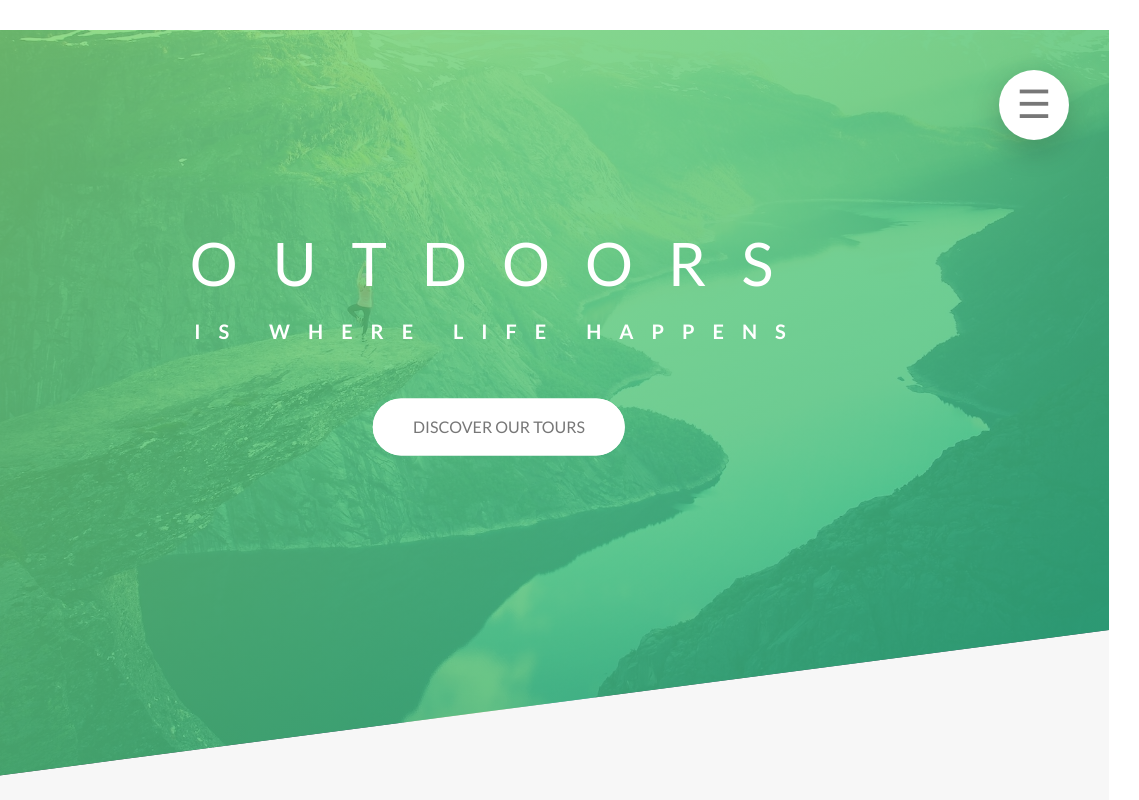
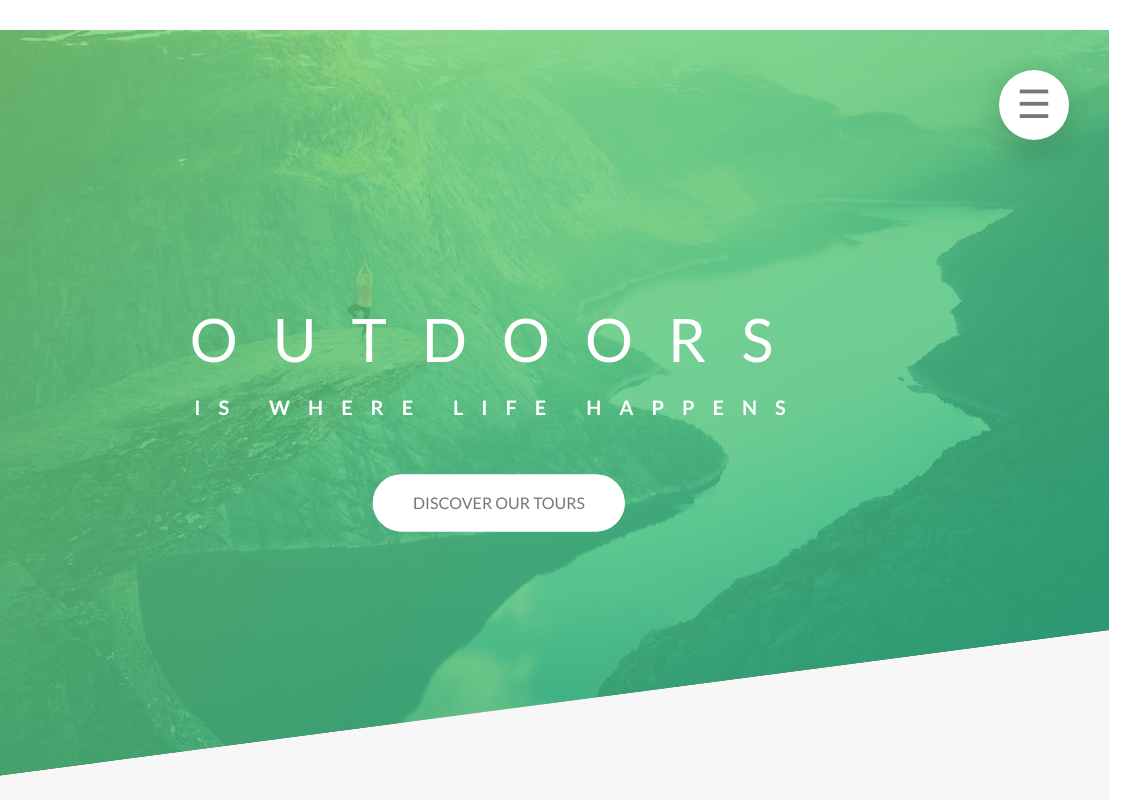
Before and after one commit to zachyo/Natours, a website: page index.html in a window 1280 px wide. Shown: the top 800 px of the page, 141-1280 px from the left. Drawn offline with nearby package versions, Linux system fonts and the light colour scheme; files that its build step writes are made by us from their sources.

Commit message:
Update _header.scss

```diff
--- a/sass/layouts/_header.scss
+++ b/sass/layouts/_header.scss
@@ -6,10 +6,21 @@
       rgba($color-primary-light, 0.8),
       rgba($color-primary-dark, 0.8)
     ),
-    url(../img/hero.jpg);
+    url(../img/hero-small.jpg);
   background-size: cover;
   background-position: top;
   clip-path: polygon(0 0, 100% 0, 100% 75vh, 0 100%);
+
+  @media (min-resolution: 192dpi) and (min-width: 37.5em), (min-width: 125em) {
+    background-image: linear-gradient(
+      to right bottom,
+      rgba($color-primary-light, 0.8),
+      rgba($color-primary-dark, 0.8)
+    ),
+    url(../img/hero.jpg);
+
+  }
+
 
   @include respond(tab-port) {
     clip-path: polygon(0 0, 100% 0, 100% 65vh, 0 100%);
@@ -22,11 +33,12 @@
   }
 
   &__middle-header {
-    position: absolute;
-    top: 40%;
-    left: 50%;
-    transform: translate(-50%, -50%);
+    // position: absolute;
+    // top: 40%;
+    // left: 50%;
+    // transform: translate(-50%, -50%);
     text-align: center;
+    @include central;
   }
 }
 .logo-header {
```
